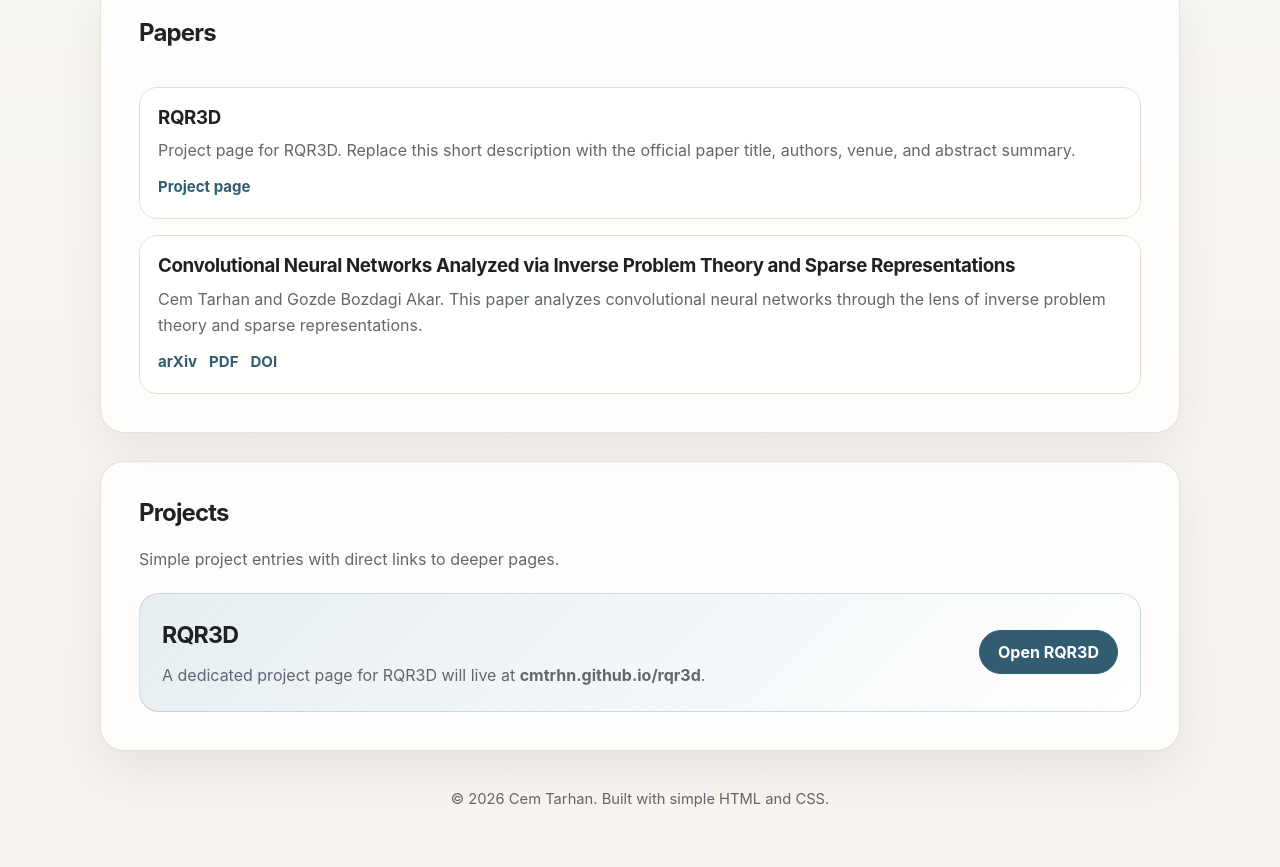
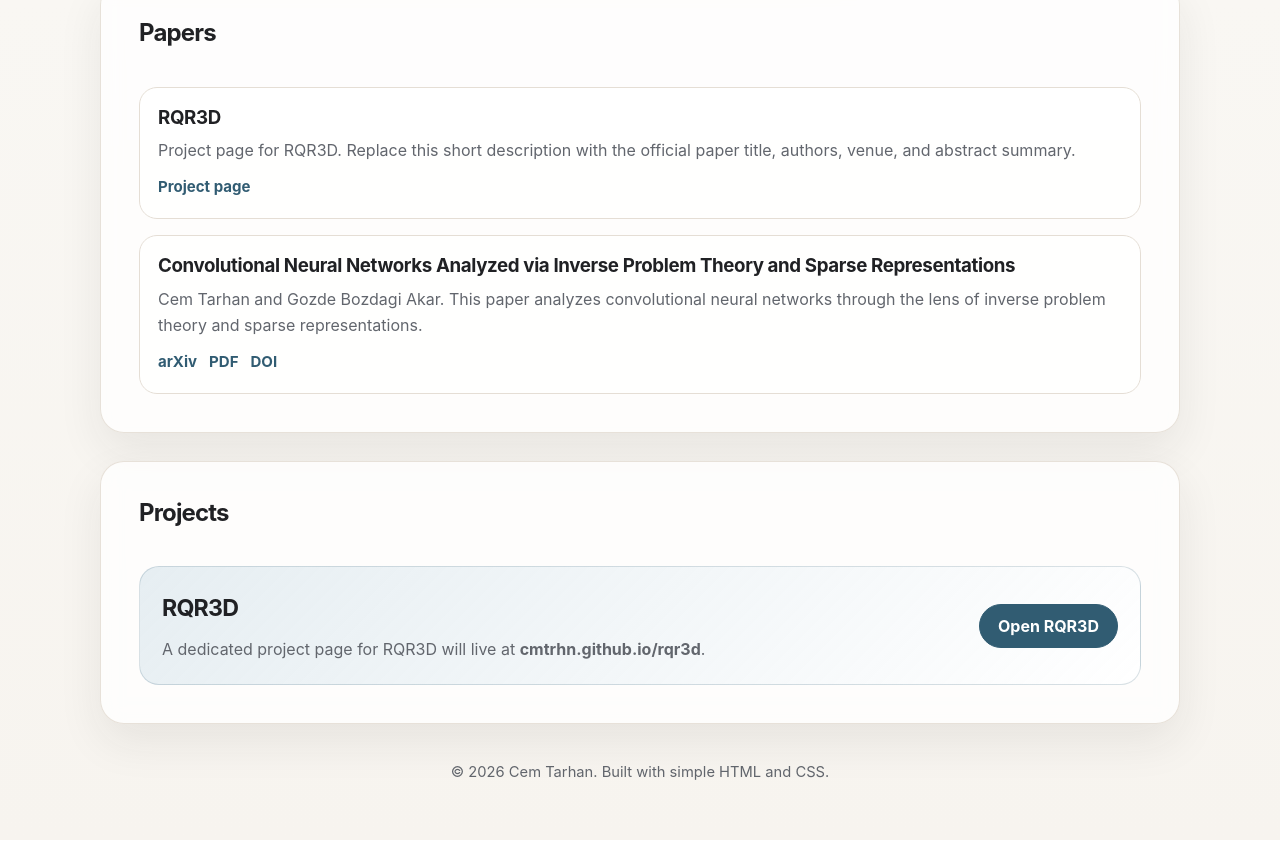
Before and after one commit to cmtrhn/cmtrhn.github.io, a plain HTML site: page index.html in a window 1280 px wide. Shown: the part 842-1709 px from the top of the page. After the commit the page ends 1682 px from the top, so only its background shows below. Drawn offline with Linux system fonts and the light colour scheme.

Commit message:
Update index.html

```diff
--- a/index.html
+++ b/index.html
@@ -389,7 +389,6 @@
         <div class="section-head">
           <div>
             <h2>Projects</h2>
-            <p>Simple project entries with direct links to deeper pages.</p>
           </div>
         </div>
 
```
